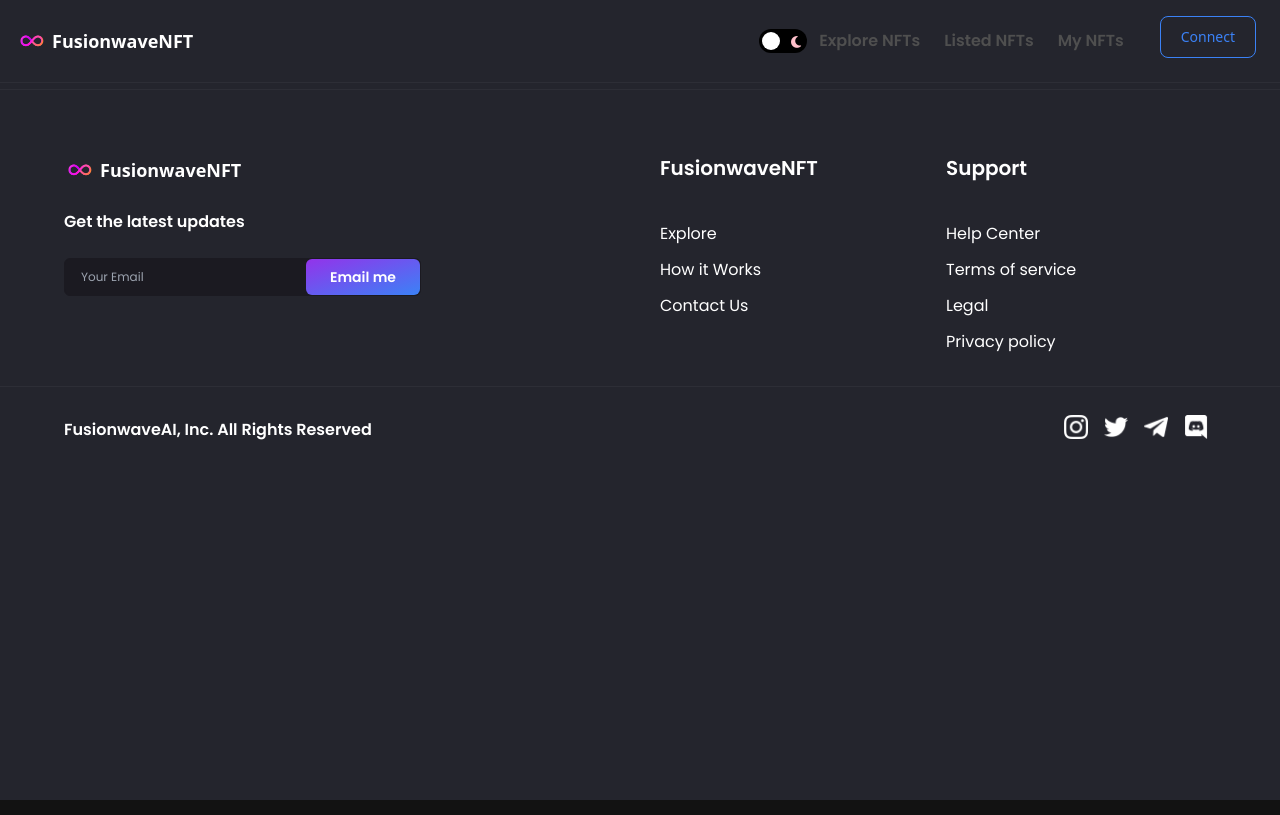
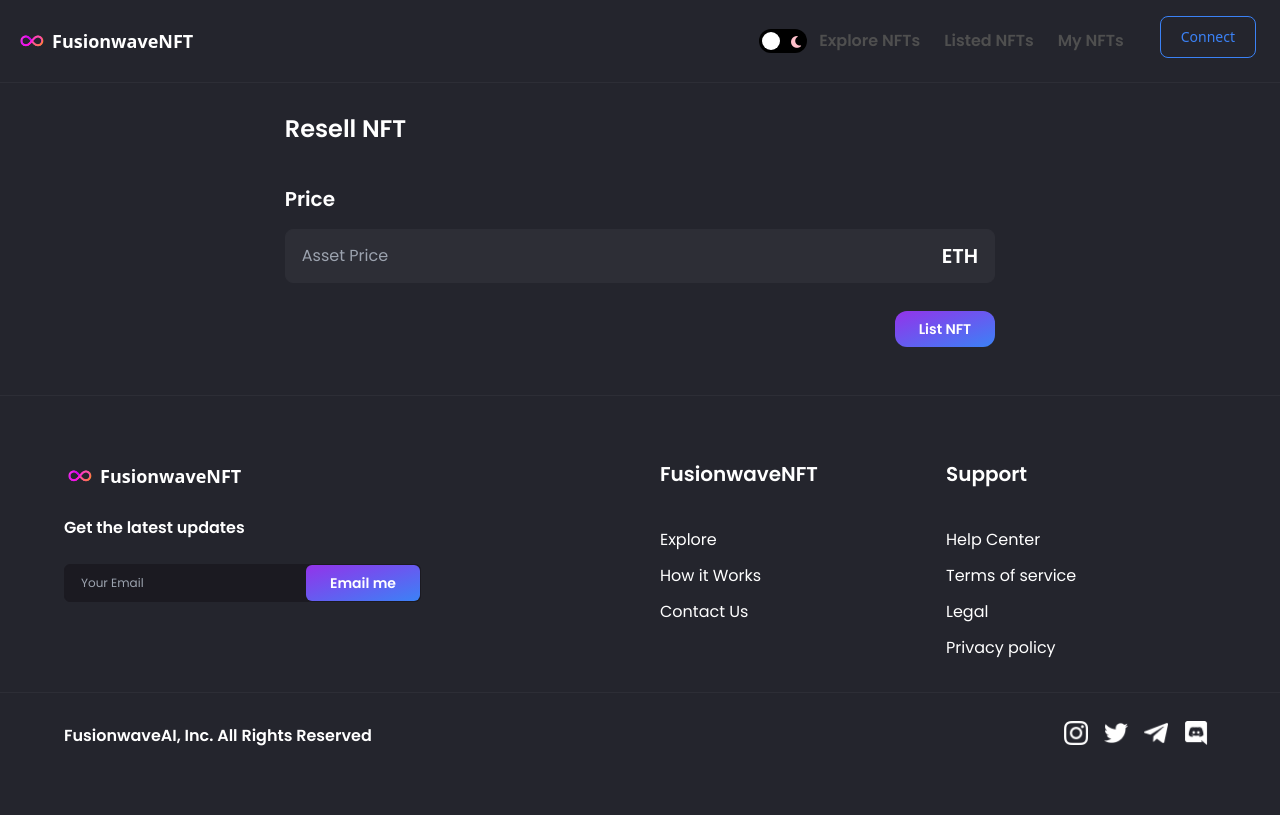
Before and after one commit to ecryptoguru/fusionwave-nft, a Next.js app: page /resell-nft in a window 1280 px wide. Built offline with nearby package versions, Linux system fonts and the light colour scheme.

Commit message:
update15

```diff
--- a/context/NFTContext.js
+++ b/context/NFTContext.js
@@ -108,7 +108,7 @@
     await transaction.wait();
   };
 
-  const buyNft = async (nft) => {
+  const buyNFT = async (nft) => {
     const web3Modal = new Web3Modal();
     const connection = await web3Modal.connect();
     const provider = new ethers.providers.Web3Provider(connection);
@@ -148,7 +148,7 @@
   }, []);
 
   return (
-    <NFTContext.Provider value={{ nftCurrency, buyNft, createSale, fetchNFTs, fetchMyNFTsOrCreatedNFTs, connectWallet, currentAccount, isLoadingNFT }}>
+    <NFTContext.Provider value={{ nftCurrency, buyNFT, createSale, fetchNFTs, fetchMyNFTsOrCreatedNFTs, connectWallet, currentAccount, isLoadingNFT }}>
       {children}
     </NFTContext.Provider>
   );
--- a/pages/nft-details.js
+++ b/pages/nft-details.js
@@ -48,7 +48,7 @@
 );
 
 const AssetDetails = () => {
-  const { nftCurrency, currentAccount, isLoadingNFT } = useContext(NFTContext);
+  const { nftCurrency, currentAccount, isLoadingNFT, buyNFT } = useContext(NFTContext);
   const [nft, setNft] = useState({ image: '', itemId: '', name: '', owner: '', price: '', seller: '' });
   const [paymentModal, setPaymentModal] = useState(false);
   const [successModal, setSuccessModal] = useState(false);
@@ -64,6 +64,7 @@
   }, [router.isReady]);
 
   const checkout = async () => {
+    await buyNFT(nft);
     setPaymentModal(false);
     setSuccessModal(true);
   };
--- a/pages/resell-nft.js
+++ b/pages/resell-nft.js
@@ -1,8 +1,69 @@
-import React from 'react';
+import { useEffect, useState, useContext } from 'react';
+import { useRouter } from 'next/router';
+import axios from 'axios';
 
-const ResellNFT = () => (
-  <div>ResellNFT
-  </div>
-);
+import { NFTContext } from '../context/NFTContext';
+import { Button, Input, Loader } from '../components';
+
+const ResellNFT = () => {
+  const { createSale, isLoadingNFT } = useContext(NFTContext);
+  const [price, setPrice] = useState('');
+  const [image, setImage] = useState('');
+  const router = useRouter();
+  const { id, tokenURI } = router.query;
+
+  const fetchNFT = async () => {
+    if (!tokenURI) return;
+
+    const { data } = await axios.get(tokenURI);
+
+    setPrice(data.price);
+    setImage(data.image);
+  };
+
+  useEffect(() => {
+    fetchNFT();
+  }, [id]);
+
+  const resell = async () => {
+    await createSale(tokenURI, price, true, id);
+
+    router.push('/');
+  };
+
+  if (isLoadingNFT) {
+    return (
+      <div className="flexCenter" style={{ height: '51vh' }}>
+        <Loader />
+      </div>
+    );
+  }
+
+  return (
+    <div className="flex justify-center sm:px-4 p-12">
+      <div className="w-3/5 md:w-full">
+        <h1 className="font-poppins dark:text-white text-nft-black-1 font-semibold text-2xl">Resell NFT</h1>
+
+        <Input
+          inputType="number"
+          title="Price"
+          placeholder="Asset Price"
+          handleClick={(e) => setPrice(e.target.value)}
+        />
+
+        {image && <img className="rounded mt-4" width="350" src={image} />}
+
+        <div className="mt-7 w-full flex justify-end">
+          <Button
+            btnName="List NFT"
+            btnType="primary"
+            classStyles="rounded-xl"
+            handleClick={resell}
+          />
+        </div>
+      </div>
+    </div>
+  );
+};
 
 export default ResellNFT;
```
